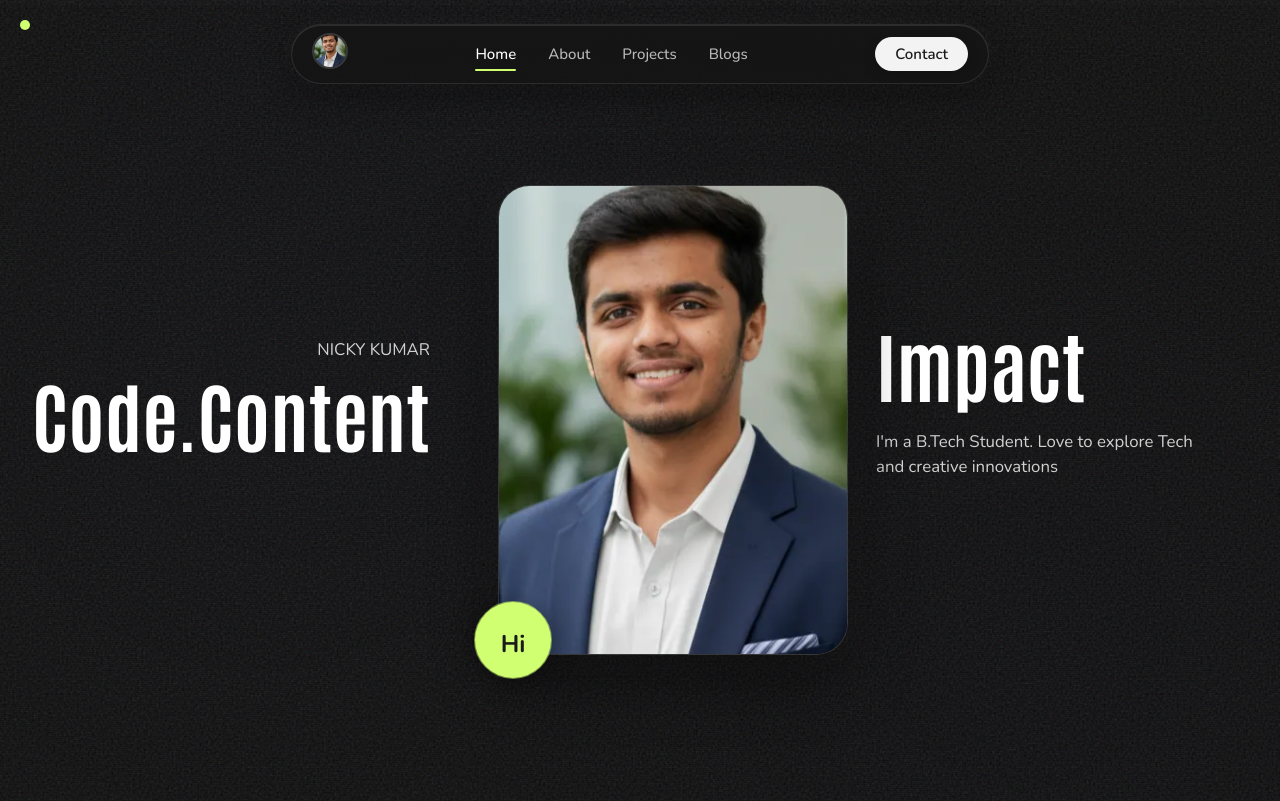
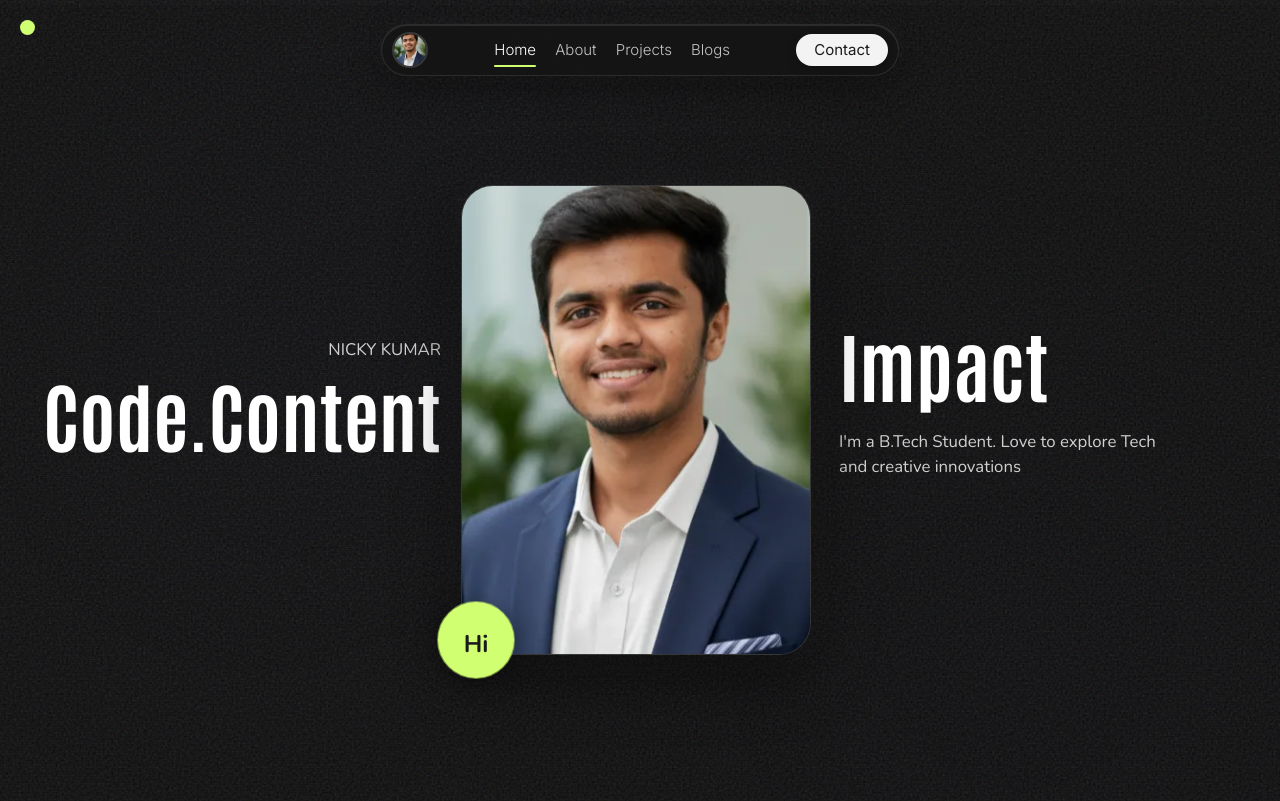
Before and after one commit to VickyKumarOfficial/Portfolio, a React app: page / in a window 1280 px wide. Shown: the top 801 px of the page. Built offline with nearby package versions, Linux system fonts and the light colour scheme; the HTML template or start-up script is replaced by a standard one.

Commit message:
Fix some bugs

```diff
--- a/src/components/CustomCursor.css
+++ b/src/components/CustomCursor.css
@@ -3,8 +3,8 @@
   position: fixed;
   top: 0;
   left: 0;
-  width: 10px;
-  height: 10px;
+  width: 15px;
+  height: 15px;
   background: #d0ff71;
   border-radius: 50%;
   pointer-events: none;
--- a/src/components/CustomCursor.tsx
+++ b/src/components/CustomCursor.tsx
@@ -11,6 +11,8 @@ const CustomCursor = () => {
 
     let mouseX = 0
     let mouseY = 0
+    let currentX = 0
+    let currentY = 0
     let rafId: number
 
     const onMouseMove = (e: MouseEvent) => {
@@ -18,10 +20,15 @@ const CustomCursor = () => {
       mouseY = e.clientY
     }
 
-    // rAF loop for smooth lag-free following
+    // rAF loop with smooth lag (lerp interpolation)
     const loop = () => {
+      // Lerp factor for ~0.2s delay (0.15 = smooth following)
+      const lerp = 0.15
+      currentX += (mouseX - currentX) * lerp
+      currentY += (mouseY - currentY) * lerp
+
       // Offset: bottom-right of cursor tip
-      dot.style.transform = `translate(${mouseX + 20}px, ${mouseY + 20}px)`
+      dot.style.transform = `translate(${currentX + 20}px, ${currentY + 20}px)`
       rafId = requestAnimationFrame(loop)
     }
 
@@ -35,6 +42,8 @@ const CustomCursor = () => {
     const addListeners = () => {
       const targets = document.querySelectorAll('a, button, [role="button"], .accordion-item')
       targets.forEach((el) => {
+        // Skip elements inside the navbar
+        if (el.closest('.navbar')) return
         el.addEventListener('mouseenter', handleEnter)
         el.addEventListener('mouseleave', handleLeave)
       })
--- a/src/components/HeroSection.css
+++ b/src/components/HeroSection.css
@@ -125,6 +125,7 @@
   transform-style: preserve-3d;
   /* Offset so Hi badge bottom-left corner aligns with hero center */
   left: 20px;
+  margin-left: -3rem;
   top: 20px;
 }
 
--- a/src/components/Navbar.css
+++ b/src/components/Navbar.css
@@ -5,7 +5,7 @@
   transform: translateX(-50%);
   z-index: 1000;
   width: 100%;
-  max-width: 700px;
+  max-width: 520px;
   padding: 0 1px;
 }
 
@@ -13,8 +13,8 @@
   display: flex;
   align-items: center;
   justify-content: space-between;
-  gap: 2rem;
-  padding: 8px 20px;
+  gap: 0.5rem;
+  padding: 7px 10px;
   background: rgba(20, 20, 20, 0.8);
   backdrop-filter: blur(20px);
   -webkit-backdrop-filter: blur(20px);
@@ -37,6 +37,8 @@
 /* Profile Avatar */
 .navbar-profile {
   flex-shrink: 0;
+  display: flex;
+  align-items: center;
 }
 
 .navbar-avatar {
@@ -46,6 +48,7 @@
   object-fit: cover;
   border: 2px solid rgba(255, 255, 255, 0.15);
   transition: transform 0.3s ease, border-color 0.3s ease;
+  display: block;
 }
 
 .navbar-avatar:hover {
@@ -57,17 +60,17 @@
 .navbar-links {
   display: flex;
   align-items: center;
-  gap: 2rem;
+  gap: 1.2rem;
   flex: 1;
   justify-content: center;
 }
 
 .nav-link {
-  color: rgba(255, 255, 255, 0.7);
+  color: rgba(255, 255, 255, 0.75);
   text-decoration: none;
   font-size: 15px;
-  font-weight: 500;
-  font-family: 'Nunito', system-ui, -apple-system, sans-serif;
+  font-weight: 300;
+  font-family: 'Inter', system-ui, -apple-system, sans-serif;
   position: relative;
   transition: color 0.3s ease;
   white-space: nowrap;
@@ -112,13 +115,13 @@
 
 .contact-btn {
   display: inline-block;
-  padding: 8px 20px;
+  padding: 7px 18px;
   background: rgba(255, 255, 255, 0.95);
   color: #1a1a1a;
   text-decoration: none;
   font-size: 15px;
-  font-weight: 600;
-  font-family: 'Nunito', system-ui, -apple-system, sans-serif;
+  font-weight: 400;
+  font-family: 'Inter', system-ui, -apple-system, sans-serif;
   border-radius: 50px;
   line-height: 1.2;
   transition: all 0.3s cubic-bezier(0.4, 0, 0.2, 1);
--- a/src/index.css
+++ b/src/index.css
@@ -1,5 +1,6 @@
 @import url('https://fonts.googleapis.com/css2?family=Antonio:wght@100;200;300;400;500;600;700&display=swap');
 @import url('https://fonts.googleapis.com/css2?family=Nunito:wght@300;400;500;600;700;800;900&display=swap');
+@import url('https://fonts.googleapis.com/css2?family=Inter:wght@300;400;500;600&display=swap');
 
 @tailwind base;
 @tailwind components;
```
